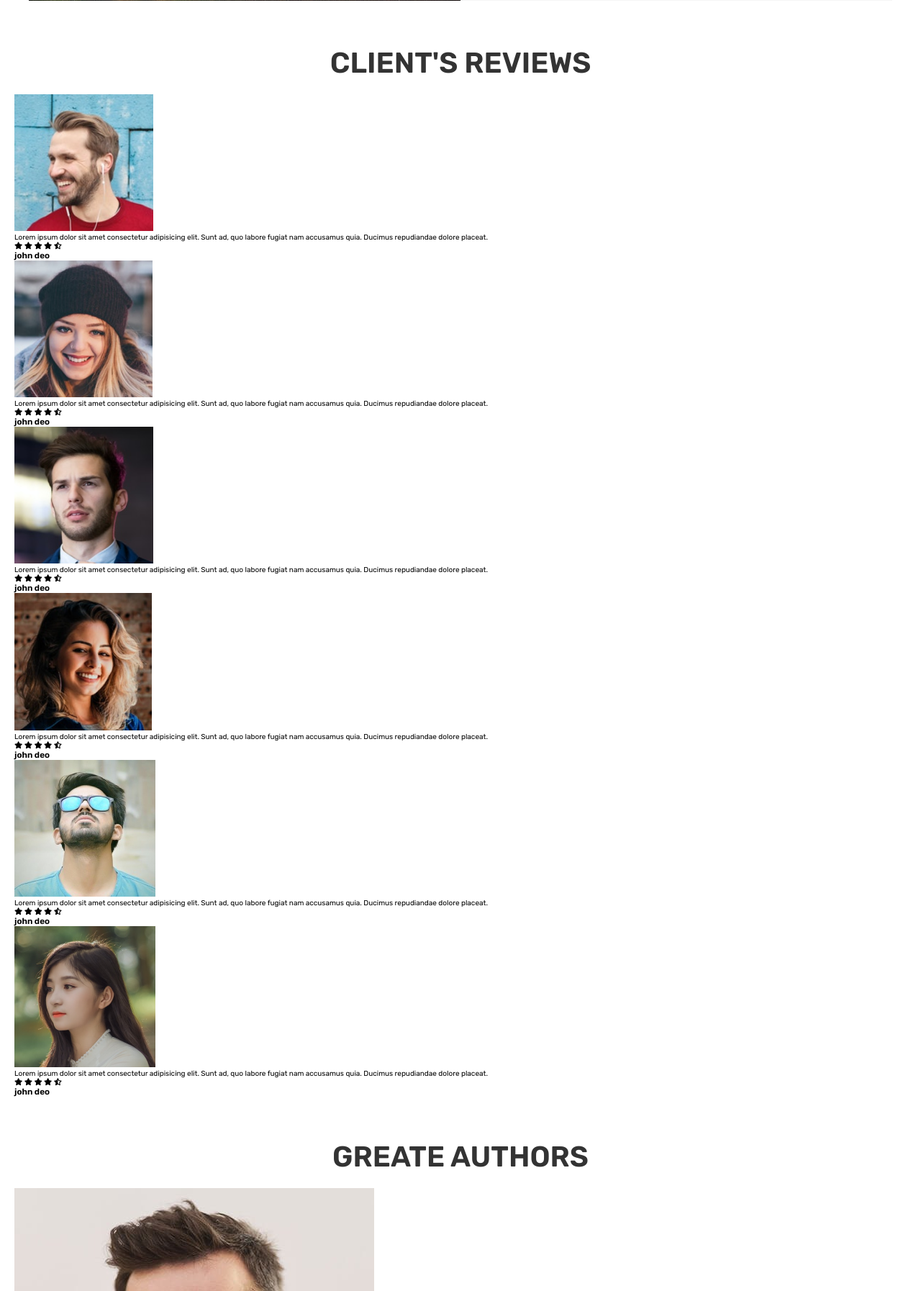
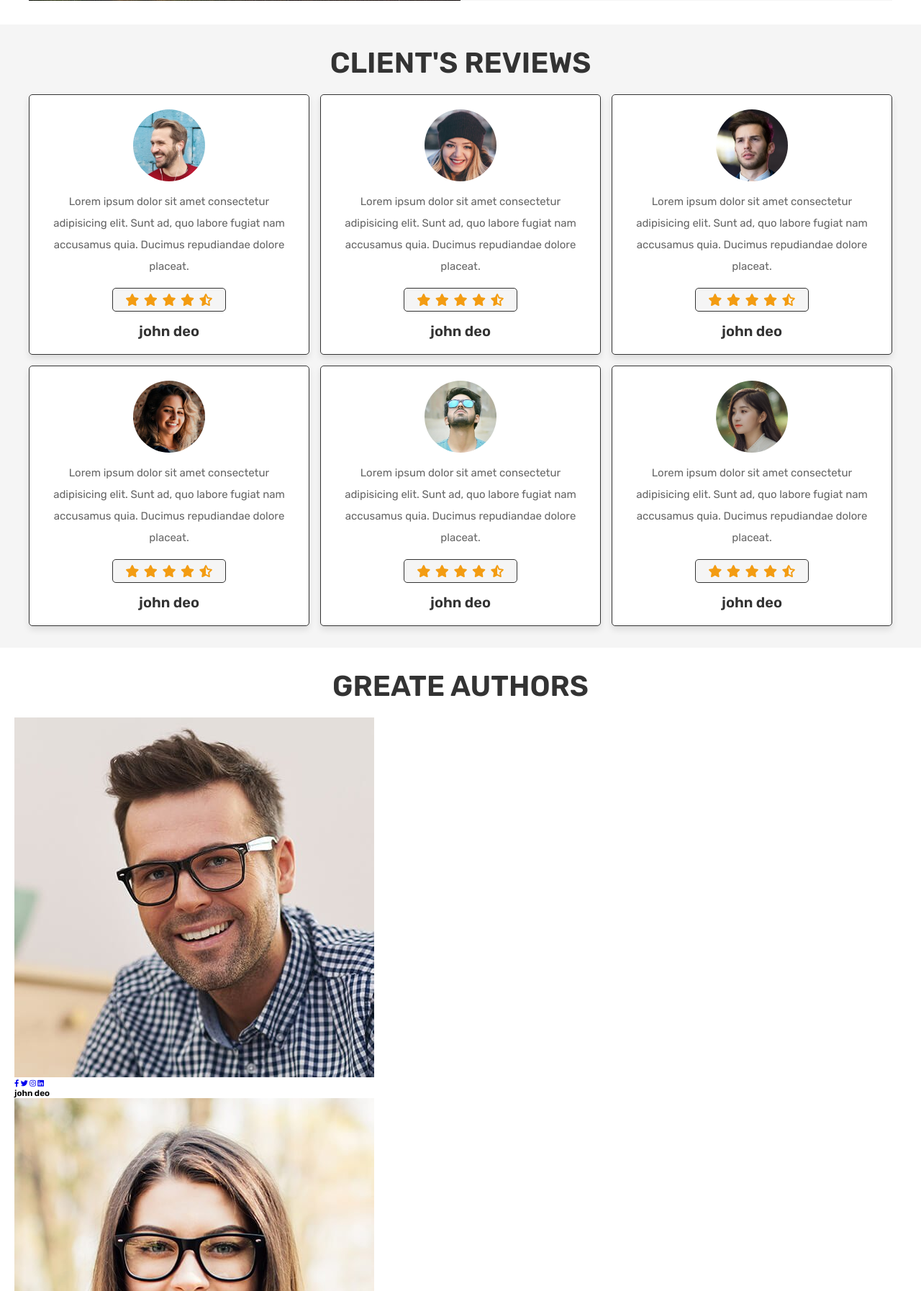
Before and after one commit to Lanarus/book-story, a PHP site: page /about.php in a window 1280 px wide. Shown: the part 778-2572 px from the top of the page at 72% size. Run offline with PHP 8.4, Linux system fonts and the light colour scheme; the visitor is signed in with stand-in values (Sample User, id 1); data that the repository does not hold is empty.

Commit message:
style reviews

```diff
--- a/css/style1.css
+++ b/css/style1.css
@@ -132,6 +132,14 @@ section{
 .heading p a:hover{
    text-decoration: underline;
 }
+
+@keyframes fadeIn {
+   0%{
+      transform: translateY(1rem);
+      opacity: .2s;
+   }
+}
+
 .form-container{
     min-height: 100vh;
     background-color: var(--light-bg);
@@ -435,6 +443,62 @@ section{
    font-size: 1.7rem;
 }
 
+.reviews{
+   background-color: var(--light-bg);
+}
+
+.reviews .box-container{
+   max-width: 1200px;
+   margin:0 auto;
+   display: grid;
+   grid-template-columns: repeat(auto-fit, minmax(30rem, 1fr));
+   align-items: center;
+   gap:1.5rem;
+   justify-content: center;
+}
+
+.reviews .box-container .box{
+   background-color: var(--white);
+   box-shadow: var(--box-shadow);
+   border:var(--border);
+   border-radius: .5rem;
+   text-align: center;
+   padding:2rem;
+}
+
+.reviews .box-container .box img{
+   height: 10rem;
+   width: 10rem;
+   border-radius: 50%;
+}
+
+.reviews .box-container .box p{
+   padding:1rem 0;
+   line-height: 2;
+   color:var(--light-color);
+   font-size: 1.5rem;
+}
+
+.reviews .box-container .box .stars{
+   background-color: var(--light-bg);
+   display: inline-block;
+   margin:.5rem 0;
+   border-radius: .5rem;
+   border:var(--border);
+   padding:.5rem 1.5rem;
+}
+
+.reviews .box-container .box .stars i{
+   font-size: 1.7rem;
+   color:var(--orange);
+   margin:.2rem;
+}
+
+.reviews .box-container .box h3{
+   font-size: 2rem;
+   color:var(--black);
+   margin-top: 1rem;
+}
 
 
 
```
